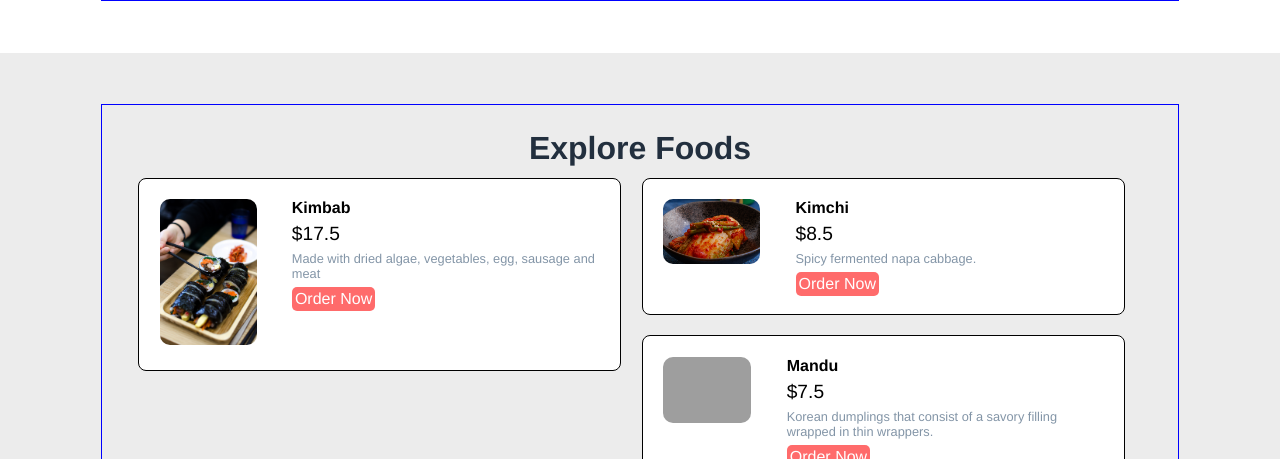
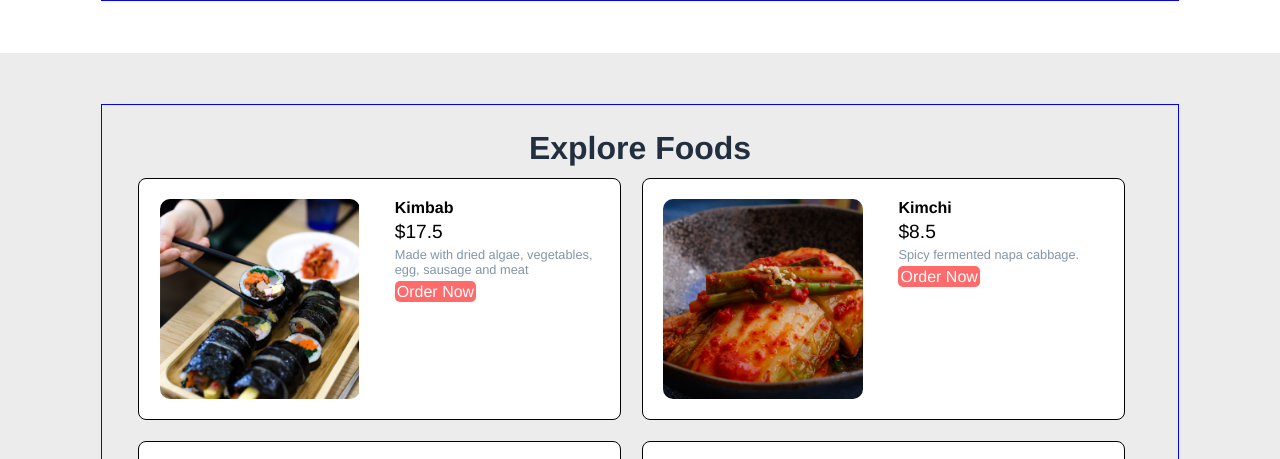
Before and after one commit to Anne-Son/restaurantPHP, a PHP site: page / in a window 1280 px wide. Shown: the part 805-1264 px from the top of the page. Run offline with PHP 8.4, Linux system fonts and the light colour scheme; grey boxes are pictures that could not be loaded.

Commit message:
same size img for explore foods css

```diff
--- a/css/style.css
+++ b/css/style.css
@@ -135,17 +135,34 @@ h3 {
   border-radius: 8px;
   display: flex;
 }
-.food-menu-img {
+/* .food-menu-img {
   width: 20%;
   vertical-align: middle;
+  float: left;
+} */
+.square {
+  position: relative;
+  width: 300px;
+  height: 200px;
+  overflow: hidden;
+}
+.menu-img {
+  position: absolute;
+  max-width: 100%;
+  width: 100%;
   height: auto;
-  float: left;
+  top: 5%;
+  left: 20%;
+  transform: translate(-20%, -20%);
 }
-.img1 {
-  flex: 1.5;
-}
-.img2 {
-  flex: 1.4998;
+
+.square img.landscape {
+  position: absolute;
+  height: 100%;
+  width: auto;
+  top: 20%;
+  left: 10%;
+  transform: translate(-20%, -20%);
 }
 
 .food-menu-desc {
--- a/index.html
+++ b/index.html
@@ -95,11 +95,11 @@
         <h2 class="text-center">Explore Foods</h2>
 
         <div class="food-menu-box">
-          <div class="food-menu-img img1">
+          <div class="food-menu-img square img-curve">
             <img
               src="images/kimbab2.jpg"
               alt="kimbab with sausage"
-              class="img-responsive img-curve"
+              class="menu-img"
             />
           </div>
           <div class="food-menu-desc">
@@ -114,11 +114,11 @@
         </div>
 
         <div class="food-menu-box">
-          <div class="food-menu-img img2">
+          <div class="food-menu-img square img-curve">
             <img
               src="images/kimchi.jpg"
               alt="kimbab with sausage"
-              class="img-responsive img-curve"
+              class="landscape"
             />
           </div>
           <div class="food-menu-desc">
@@ -131,11 +131,11 @@
         </div>
 
         <div class="food-menu-box">
-          <div class="food-menu-img">
+          <div class="food-menu-img square img-curve">
             <img
               src="images/mandu-plate.jpg"
               alt="kimbab with sausage"
-              class="img-responsive img-curve"
+              class="landscape"
             />
           </div>
           <div class="food-menu-desc">
@@ -151,11 +151,11 @@
         </div>
 
         <div class="food-menu-box">
-          <div class="food-menu-img">
+          <div class="food-menu-img square img-curve">
             <img
               src="images/kimbab.jpg"
               alt="kimbab with sausage"
-              class="img-responsive img-curve"
+              class="landscape"
             />
           </div>
           <div class="food-menu-desc">
@@ -170,11 +170,11 @@
         </div>
 
         <div class="food-menu-box">
-          <div class="food-menu-img">
+          <div class="food-menu-img square img-curve">
             <img
               src="images/kimbab2.jpg"
               alt="kimbab with sausage"
-              class="img-responsive img-curve"
+              class="menu-img"
             />
           </div>
           <div class="food-menu-desc">
@@ -189,11 +189,11 @@
         </div>
 
         <div class="food-menu-box">
-          <div class="food-menu-img">
+          <div class="food-menu-img square img-curve">
             <img
               src="images/bibimbabmore.jpg"
               alt="bibimbab"
-              class="img-responsive img-curve"
+              class="menu-img"
             />
           </div>
           <div class="food-menu-desc">
```
